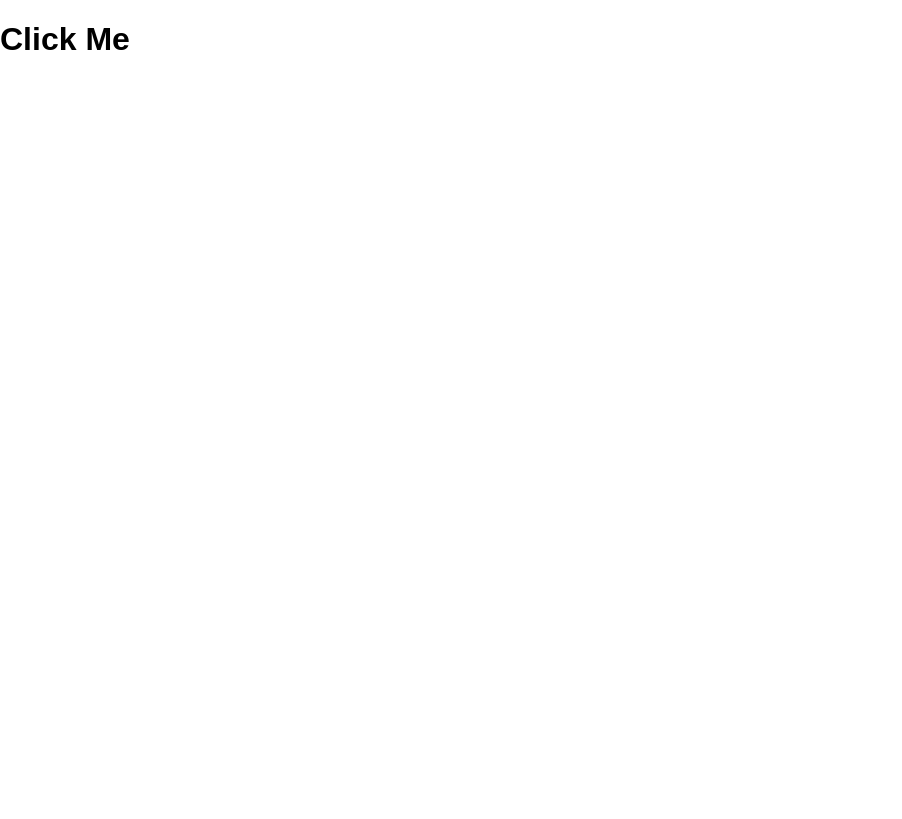
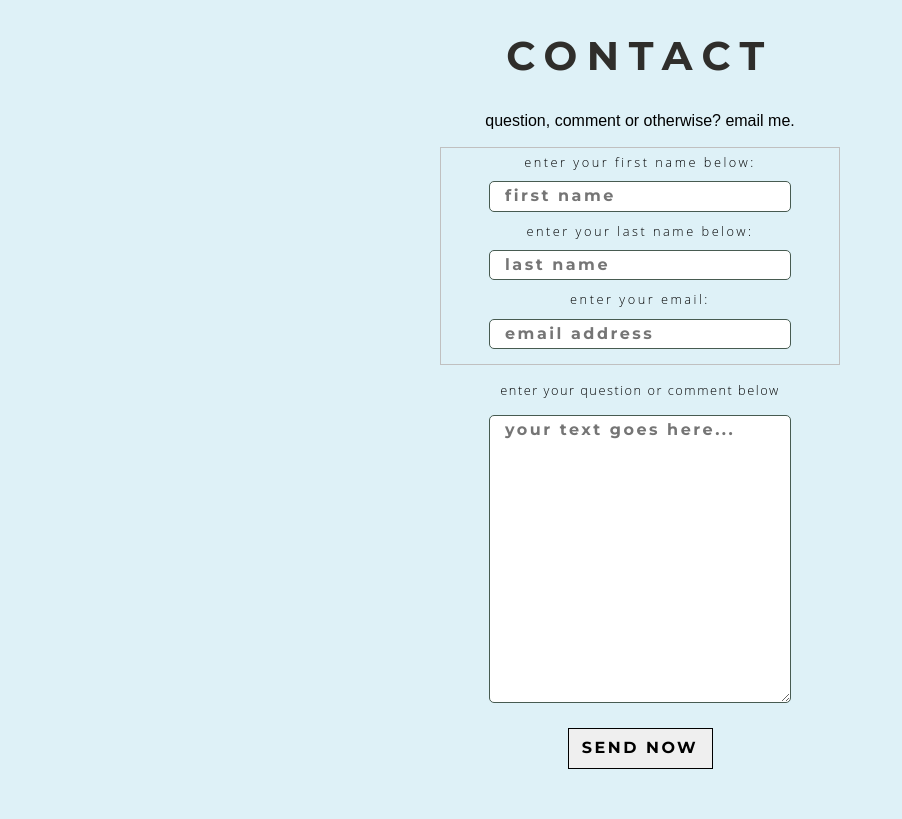
Before and after one commit to ryanjblack/hw_listeners_black_ryan, a plain HTML site: page index.html in a window 1280 px wide. Shown: the whole page, without its empty margins (0-902 px from the left). Drawn offline with Linux system fonts and the light colour scheme.

Commit message:
completed form and listeners, long form method

```diff
--- a/css/main.css
+++ b/css/main.css
@@ -0,0 +1,136 @@
+/* Contact Page */
+body {
+    background-color: #def1f7;
+}
+
+h2,
+p {
+    text-align: center;
+}
+
+.container {
+    max-width: 420px;
+    width: 100%;
+    margin: auto;
+    height: auto;
+}
+
+h2 {
+    font-size: 2.5rem;
+    letter-spacing: 0.6rem;
+    color: #2f2e2b; /* D_Grey */
+    font-family: 'Montserrat', sans-serif;
+}
+
+form {
+    text-align: center;
+}
+
+form p {
+    font-family: 'Open Sans Light', sans-serif;
+    font-size: 0.8rem;
+    padding: 5px;
+    letter-spacing: 1.5px;
+}
+
+fieldset,
+input,
+select,
+textarea {
+    font-family: 'Montserrat', sans-serif;
+    display: block;
+    margin: 10px;
+    padding: 5px;
+    letter-spacing: 2.5px;
+}
+
+label {
+    font-family: 'Open Sans Light', sans-serif;
+    font-size: 0.8rem;
+}
+
+input[type="text"],
+input[type="email"] {
+    border: 1px solid #2f2e2b; /* D_Grey1 */
+    width: 290px;
+    margin: auto;
+}
+
+select {
+    border: 1px solid #2f2e2b; /* D_Grey1 */
+    width: 300px;
+    margin: auto;
+    color: #2f2e2b; /* D_Grey1 */
+}
+
+textarea {
+    border: 1px solid #2f2e2b; /* D_Grey1 */
+    width: 290px;
+    margin: auto;
+}
+
+input[type="submit"] {
+    display: inline;
+    border: 1px solid black;
+    width: 145px;
+    padding: 10px;
+    margin: 15px 15px 50px 15px;
+}
+
+.label {
+    margin-top: 10px;
+    margin-bottom: 5px;
+}
+
+input[type="submit"]:hover {
+    background-color: #d2232a; /* Red */
+    color: #fefefe; /* White */
+}
+
+.inline,
+input[type="radio"] {
+    display: inline;
+}
+
+input,
+textarea,
+select {
+    display: block;
+}
+
+input[type="text"],
+input[type="email"],
+input[type="tel"],
+textarea,
+select {
+    border: 1px solid #475b51;
+    border-radius: 5px;
+    margin-top: 10px;
+    margin-bottom: 10px;
+}
+
+::-webkit-input-placeholder { /* Chrome/Opera/Safari */
+    padding-left: 10px;
+}
+
+::-moz-placeholder { /* Firefox 19+ */
+    padding-left: 10px;
+}
+
+:-ms-input-placeholder { /* IE 10+ */
+    padding-left: 10px;
+}
+
+:-moz-placeholder { /* Firefox 18- */
+    padding-left: 10px;
+}
+
+.buttoncenter {
+    text-align: center;
+}
+
+.formrequiredincomplete {
+    background: #ff9999;
+    color: #000000;
+    border: #ff0000 2px solid;
+}
--- a/index.html
+++ b/index.html
@@ -4,13 +4,46 @@
     <meta charset="utf-8">
     <title>hw_listeners_black_ryan</title>
     <meta name="description" content="">
-
+    <link href="https://fonts.googleapis.com/css?family=Montserrat:700" rel="stylesheet">
+    <link href="https://fonts.googleapis.com/css?family=Open+Sans:600" rel="stylesheet">
     <link rel="stylesheet" href="css/vendor/normalize.min.css">
     <link rel="stylesheet" href="css/main.css">
 </head>
 <body>
-    <h1 id="pageHeading">Click Me</h1>
 
+    <div class="container">
+
+    		<h2>CONTACT</h2>
+
+    		<p>question, comment or otherwise? email me.</p>
+
+    			<form class="pure-form" autocomplete="on">
+
+        			<fieldset>
+
+        				<label for="name">enter your first name below:</label>
+
+        				<input type="text" id="fname" name="first name" placeholder="first name" />
+
+                        <label for="name">enter your last name below:</label>
+
+        				<input type="text" id="lname" name="last name" placeholder="last name" />
+
+        				<label for="email">enter your email:</label>
+
+        				<input type="email" id="email" name="email" placeholder="email address" />
+
+        			</fieldset>
+
+        				<p>enter your question or comment below</p>
+
+        				<textarea name="comments" id="msg" rows="15" cols="30" placeholder="your text goes here..."></textarea>
+
+        				<input type="submit" id="submit" value="SEND NOW" />
+
+    			</form>
+
+    	</div>
 
     <script src="js/main.js"></script>
 </body>
--- a/js/main.js
+++ b/js/main.js
@@ -1,13 +1,39 @@
-var pageHeading = document.getElementById('pageHeading');
+var nameInput = document.getElementById('fname');
 
-var n = 0;
-function increment() {
-    n++;
-    return n;
-}
+document.querySelector('form.pure-form').addEventListener('submit', function (e) {
 
-pageHeading.addEventListener('click', function () {
-    var myElement = document.createElement('p');
-    myElement.innerHTML = 'This is click number:' + ' ' + increment();
-    document.getElementById('pageHeading').appendChild(myElement);
+    //prevent the normal submission of the form
+    e.preventDefault();
+
+    console.log('The first name is:' + ' ' + nameInput.value);
 });
+
+var nameInput2 = document.getElementById('lname');
+
+document.querySelector('form.pure-form').addEventListener('submit', function (e) {
+
+    //prevent the normal submission of the form
+    e.preventDefault();
+
+    console.log('The last name is:' + ' ' + nameInput2.value);
+});
+
+var nameInput3 = document.getElementById('email');
+
+document.querySelector('form.pure-form').addEventListener('submit', function (e) {
+
+    //prevent the normal submission of the form
+    e.preventDefault();
+
+    console.log('The email is:' + ' ' + nameInput3.value);
+});
+
+var nameInput4 = document.getElementById('msg');
+
+document.querySelector('form.pure-form').addEventListener('submit', function (e) {
+
+    //prevent the normal submission of the form
+    e.preventDefault();
+
+    console.log('The message is:' + ' ' + nameInput4.value);
+});
```
